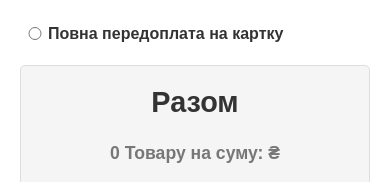
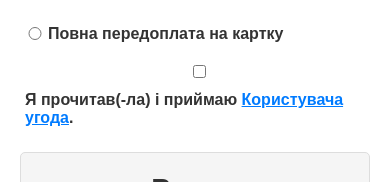
Before and after one commit to NktZhchnk/vueShop, a Vue app: page /uiConfirmationOrder in a window 390 px wide. Shown: the part 921-1103 px from the top of the page. Built offline with nearby package versions, Linux system fonts and the light colour scheme; no server answers; a web font is replaced by a local one.

Commit message:
test new logic

```diff
--- a/src/components/UiConfirmationOrder.vue
+++ b/src/components/UiConfirmationOrder.vue
@@ -57,7 +57,8 @@ const addOrders = async () => {
           paymentMethod.value !== null &&
           surname.value !== '' &&
           store.selectPoshta.cities !== '' &&
-          (store.selectPoshta.searchQuery !== '' || store.selectPoshta.postIndex !== '')
+          (store.selectPoshta.searchQuery !== '' || store.selectPoshta.postIndex !== '') &&
+          acceptTerms.value !== false
       ) {
         // Если все поля заполнены, формируем заказ и отправляем данные
         let order = {
@@ -235,8 +236,18 @@ const addOrders = async () => {
         if (store.selectPoshta.cities === '') {
           alert('введіть місто')
         }
+        if(acceptTerms.value === false){
+          fnRedBorder('.form-group')
+        }
         if (store.selectPoshta.postIndex === '' || store.selectPoshta.searchQuery === '') {
-          alert('введіть місце доставки')
+          if(store.selectPoshta.postIndex !== ''){
+            return
+          }else{
+            if(store.selectPoshta.searchQuery === ''){
+              alert('введіть місце доставки')
+            }
+          }
+
         }
         console.log('Не все поля заполнены');
       }
@@ -263,6 +274,7 @@ onMounted(() => {
   store.getOrders();
 });
 
+let acceptTerms = ref(false);
 let checkBtn = ref(true);
 </script>
 
@@ -333,6 +345,14 @@ let checkBtn = ref(true);
       </label>
     </div>
 
+    <div class="form-group">
+      <input type="checkbox" v-model="acceptTerms" id="acceptTerms" class="checkbox-field">
+      <label for="acceptTerms">
+        Я прочитав(-ла) і приймаю <router-link to="/uiUserAgreement">Користувача угода</router-link>.
+      </label>
+    </div>
+
+
     <div class="order-total">
       <h2>Разом</h2>
       <h4>{{ store.cartProducts.length }} Товару на суму: {{ store.allPriceProducts }} ₴</h4>
@@ -347,6 +367,7 @@ let checkBtn = ref(true);
 </template>
 
 <style scoped>
+
 /* Принятие после заказа */
 .custom-container {
   width: 100%;
@@ -571,6 +592,57 @@ input[type="radio"]:checked + .radio-custom::after {
   display: block;
 }
 
+
+
+.form-group {
+  margin-left: 5px;
+  margin-top: 15px;
+  display: flex;
+  align-items: center;
+}
+.form-group input{
+  width: 13px;
+}
+.checkbox-field {
+  margin-right: 8px;
+}
+
+/* Общие стили для чекбокса и его лейбла */
+.checkbox-field,
+.form-group label {
+  padding-top: 3px;
+  display: inline-block;
+  vertical-align: middle;
+}
+
+/* Стили для подсветки текста ссылки в лейбле */
+.form-group label a {
+  color: #007bff; /* Change the color to your preference */
+  text-decoration: underline;
+  cursor: pointer;
+}
+
+.form-group label a:hover {
+  color: #0056b3; /* Change the color to your preference */
+}
+
+/* Медиа-запросы для адаптивности */
+@media (max-width: 600px) {
+  .form-group {
+    flex-direction: column;
+  }
+
+  .checkbox-field {
+    margin-right: 0;
+    margin-top: 5px; /* Adjust the margin as needed */
+  }
+
+  .form-group label {
+    margin-top: 5px;
+  }
+}
+
+
 /* Медиа-запросы для адаптивности */
 @media (max-width: 960px) {
   .body {
--- a/src/components/Users/UiRegistration.vue
+++ b/src/components/Users/UiRegistration.vue
@@ -35,7 +35,7 @@
 
       <div class="form-group">
         <input type="checkbox" v-model="acceptTerms" id="acceptTerms" class="checkbox-field">
-        <label for="acceptTerms">Я прочитав(-ла) і приймаю <router-link to="/uiUserAgreement">Пользовательское соглашение</router-link>.</label>
+        <label for="acceptTerms">Я прочитав(-ла) і приймаю <router-link to="/uiUserAgreement">Користувача угода</router-link>.</label>
       </div>
 
       <button type="submit" class="submit-btn">Зареєструватися</button>
--- a/src/components/Users/UiUserAgreement.vue
+++ b/src/components/Users/UiUserAgreement.vue
@@ -44,10 +44,16 @@
       5.1. На даний момент наш сайт не обробляє платежі. При можливих змінах у цьому питанні ми повідомимо вас додатково.
     </p>
 
-    <h2>6. Зміни в угоді</h2>
+    <h2>6. Обмін та повернення</h2>
 
     <p>
-      6.1. Ми залишаємо за собою право вносити зміни в нашу угоду користувача. Будь ласка, періодично перевіряйте її на предмет оновлень.
+      6.1. Всі наші посилки можна перевірити при отриманні, як новою так і укрпоштою. Якщо при огляді на пошті Ви зрозуміли,що у замовленні є помилка, або товар Вам не підходить, то одразу оформлюйте повернення. Якщо Ви забрали товар додому, та через декілька днів зрозуміли, що колір помади Вам не підходить, то замовлення повернути не можна. Використанні косметичні продукти поверненню не підлягають. Якщо Ви замовили з оплатою при отриманні, та передумали або не встигли отримати посилку, а також не оплатили повернення, то ми залишаємо за собою право відмовити Вам у подальших оформленнях замовлень.
+    </p>
+
+    <h2>7. Зміни в угоді</h2>
+
+    <p>
+      7.1. Ми залишаємо за собою право вносити зміни в нашу угоду користувача. Будь ласка, періодично перевіряйте її на предмет оновлень.
     </p>
 
     <p>
@@ -55,6 +61,7 @@
     </p>
   </div>
 </template>
+
 
 
 <style scoped>
```
